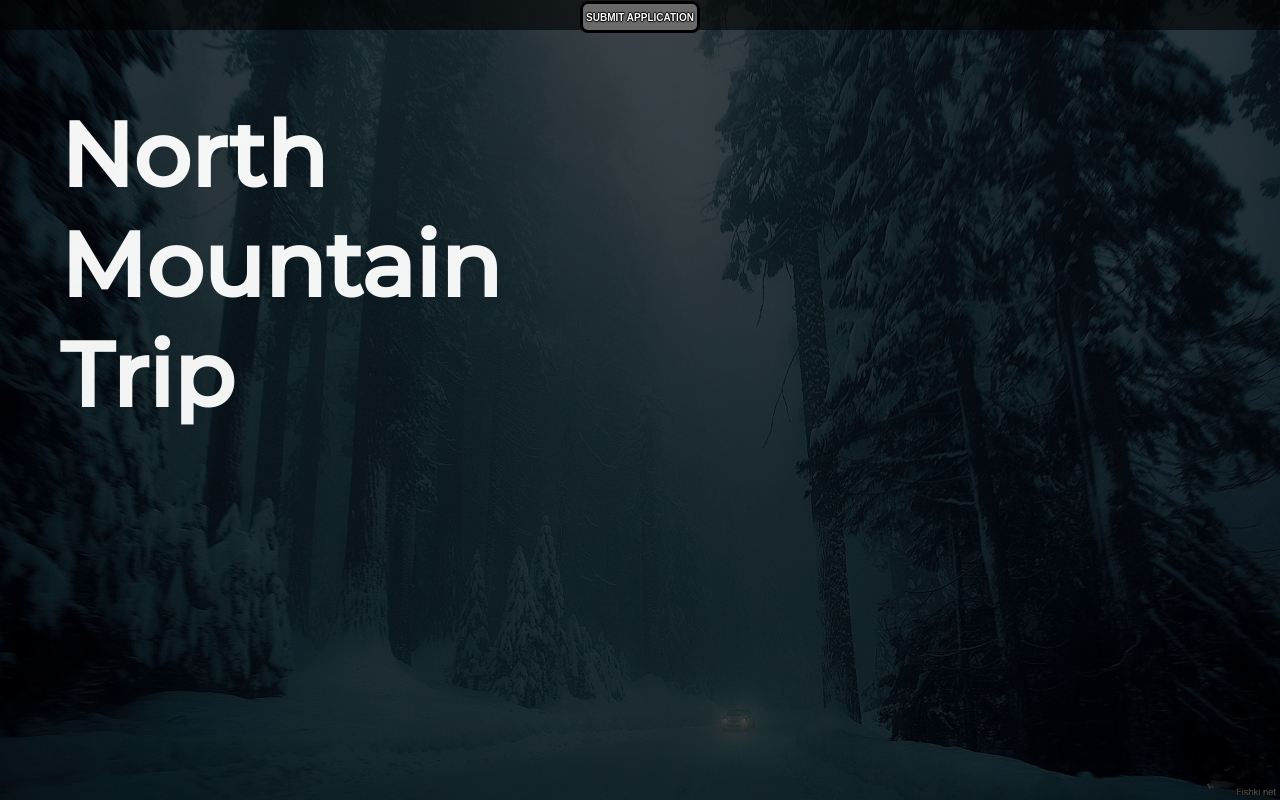
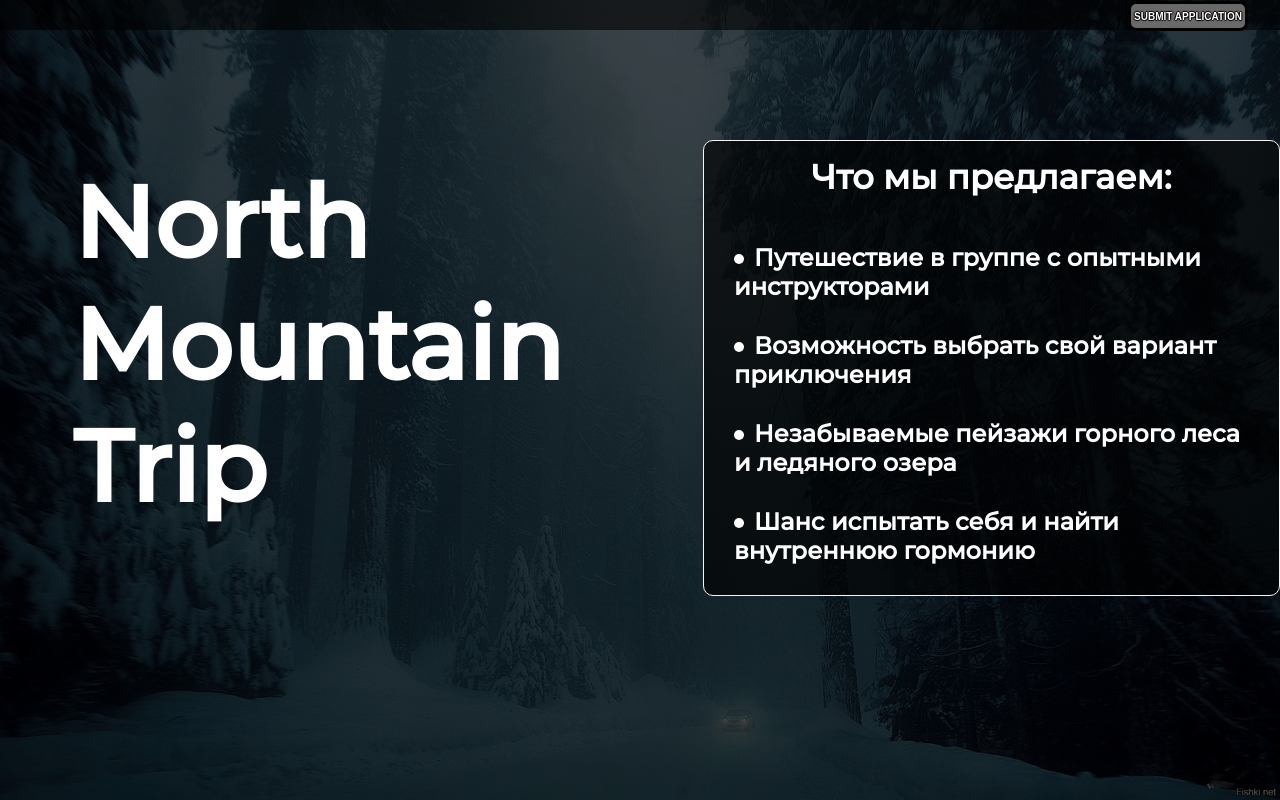
Before and after one commit to Kwazzart/vendigoJS.github.io, a plain HTML site: page index.html in a window 1280 px wide. Drawn offline with Linux system fonts and the light colour scheme.

Commit message:
Сделал первую страницу и доволен как слон

```diff
--- a/css/general.css
+++ b/css/general.css
@@ -13,13 +13,3 @@ html{
 a{
  text-decoration: none;
 }
-
-.button{
-  background-color:brown;
-  border-radius: 8px;
-  border: 3px solid black;
-  text-transform: uppercase;
-  padding: 2px 10px;
-  font-size: 0.8em;
-  color: white;
-}
--- a/css/welcome.css
+++ b/css/welcome.css
@@ -28,13 +28,13 @@
     z-index: 1;
 
     display: flex;
-    justify-content: center;
+    justify-content: flex-end;
     align-items:stretch;
 }
 .button{
     position: relative;
     display: block;
-    height: 32px;
+    height: 30px;
     width: 120px;
     background-color:dimgray;
     border-radius: 8px;
@@ -45,7 +45,7 @@
     margin: 1px 2px;
     font-size: 0.5em;
     color: white;
-    transition: 1.5s ease;
+    transition: 0.5s ease;
     font-weight: bold;
   }
 .button:hover{
@@ -75,62 +75,95 @@
     width: 0;
 }
 
-    /*Welcome>header-container END*/
+    /*Welcome content-container End*/
 .welcome .content-container{
     position: relative;
     display: flex;
     height: 600px;
-    padding: 100px 0 0 60px;
-    display: flex;
+    padding: 160px 0 0 60px;
 }
 .title{
-    font-size: 45px;
+    padding: 1px 0 0 13px;
+    font-size: 50px;
     color: transparent;
 }
 .title-1{
-    animation: title_reveal 4s ease forwards  ;
+    animation: text_reveal 3s ease forwards  ;
+    animation-delay: 1s;
+}
+.title-2{
+    animation: text_reveal 3s ease forwards  ;
+    animation-delay: 1.05s;
+}
+.title-3{
+    animation: text_reveal 3s ease forwards  ;
+    animation-delay: 1.1s;
+}
+.description{
+    width: 52%;
+    height: 57vh;
+    background-color: transparent;
+    border: 1px solid transparent;
+    margin: -20px 0 0 140px;
+    border-radius: 10px;
+    color: transparent;
+
+
+    animation: text_border_bg_reveal 3s ease forwards;
+    animation-delay: 1s;
+}
+.description h2{
+    font-size: 34px;
+    text-align: center;
+    padding: 15px 0 30px 0;
+    animation: text_reveal 3s ease forwards;
+    animation-delay: 3s;
+}
+.description p{
+    font-weight: bold;
+    font-size: 24px;
+    padding: 15px 30px;
+    position: relative;
+    animation: text_reveal 3s ease forwards;
+    animation-delay: 3s;
+}
+.description p::before{
+    content: " ";
+    width: 10px;
+    height: 10px;
+    background-color: transparent;
+    position: relative;
+    margin: 0 10px 1.9px 0;
+    display: inline-block;
+    border-radius: 50%;
+
+    animation: bg_reveal 3s ease forwards;
     animation-delay: 2s;
 }
-.title-2{
-    animation: title_reveal 4s ease forwards  ;
-    animation-delay: 2.05s;
-}
-.title-3{
-    animation: title_reveal 4s ease forwards  ;
-    animation-delay: 2.1s;
-}
+    /*Welcome content-container End*/
 /*Welcome END*/
 /*Keyframes*/
-@keyframes title_reveal {
+@keyframes text_reveal {
     100%{
         color: white;
     }
 }
+@keyframes text_border_bg_reveal {
+    100%{
+        color: white;
+        border-color: whitesmoke;
+        background-color: rgba(0, 0, 0, 0.65);
+    }
+}
+@keyframes bg_reveal {
+    100%{
+        background-color: #fff;
+    }
+}
+
 /*Keyframes END*/
 /*Media*/
-@media  screen and (max-width: 430px) {
-    .welcome>.content-container{
-        padding: 40px 0 0 0;
-        justify-content: center;
-    }
-    .welcome .title{
-        text-align: center;
-        font-size: 20px;
-        color: white;
-    }
-    .button:hover{
-        text-shadow: 1px 0 1px #000, 0 1px 1px #000, -1px 0 1px #000, 0 -1px 1px #000;
-        cursor: pointer;
-        font-weight: bold;
-        background-color: black;
-        border-radius: 20px;
-        height: 60px;
-        width: 250px;
-        font-size: 1em;
-        padding: 3px 2px;
-        margin-top: 2px;
-        color: white;
-        border: 5px solid white;
-    }
+@media  screen and (max-width: 100px) {
+
 }
 /*Media END*/
--- a/index.html
+++ b/index.html
@@ -27,6 +27,13 @@
         <h1 class="title-2">Mountain</h1>
         <h1 class="title-3">Trip</h1>
       </div>
+      <div class="description">
+        <h2>Что мы предлагаем:</h2>
+        <p>Путешествие в группе с опытными инструкторами</p>
+        <p>Возможность выбрать свой вариант приключения</p>
+        <p>Незабываемые пейзажи горного леса и ледяного озера</p>
+        <p>Шанс испытать себя и найти внутреннюю гормонию</p>
+      </div>
     </div>
   </div>
 </body>
```
